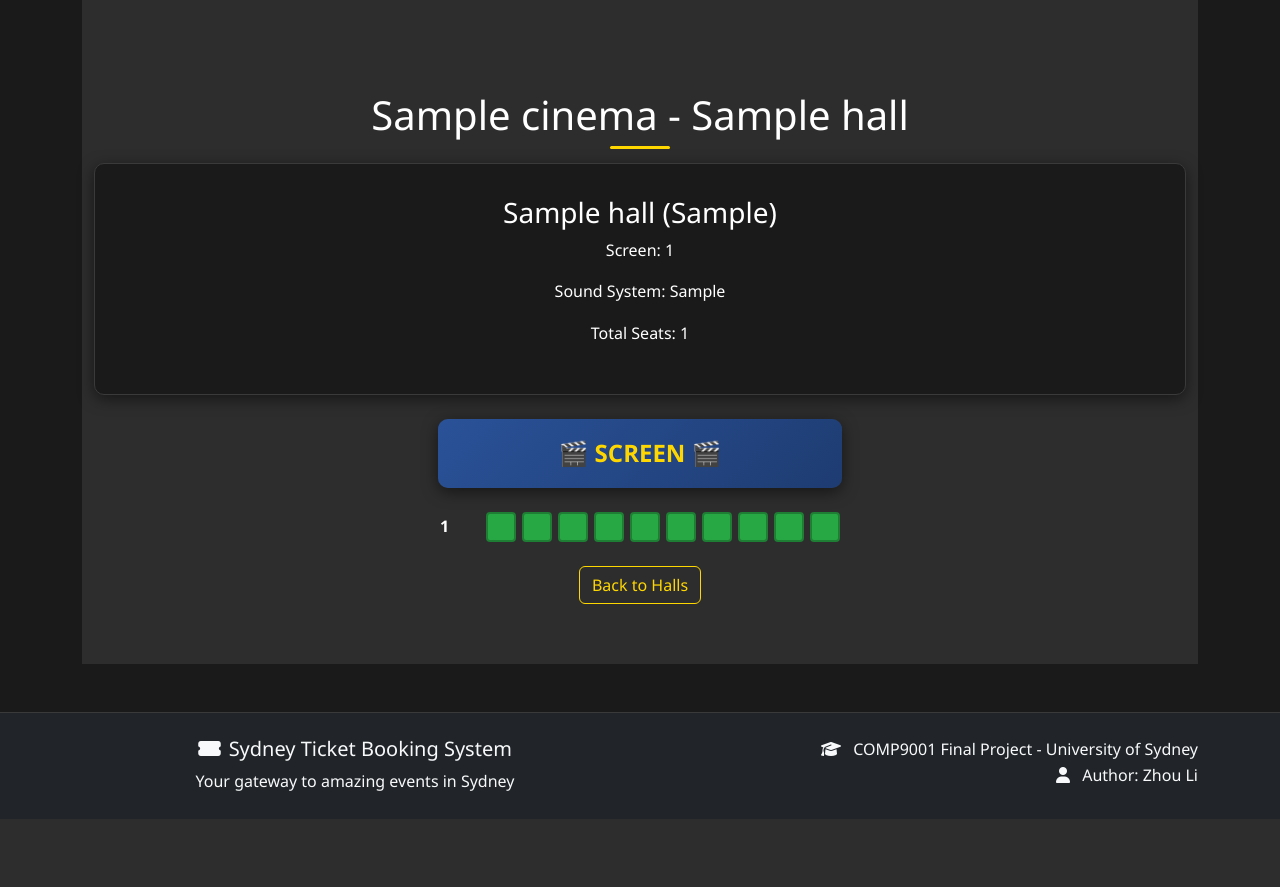
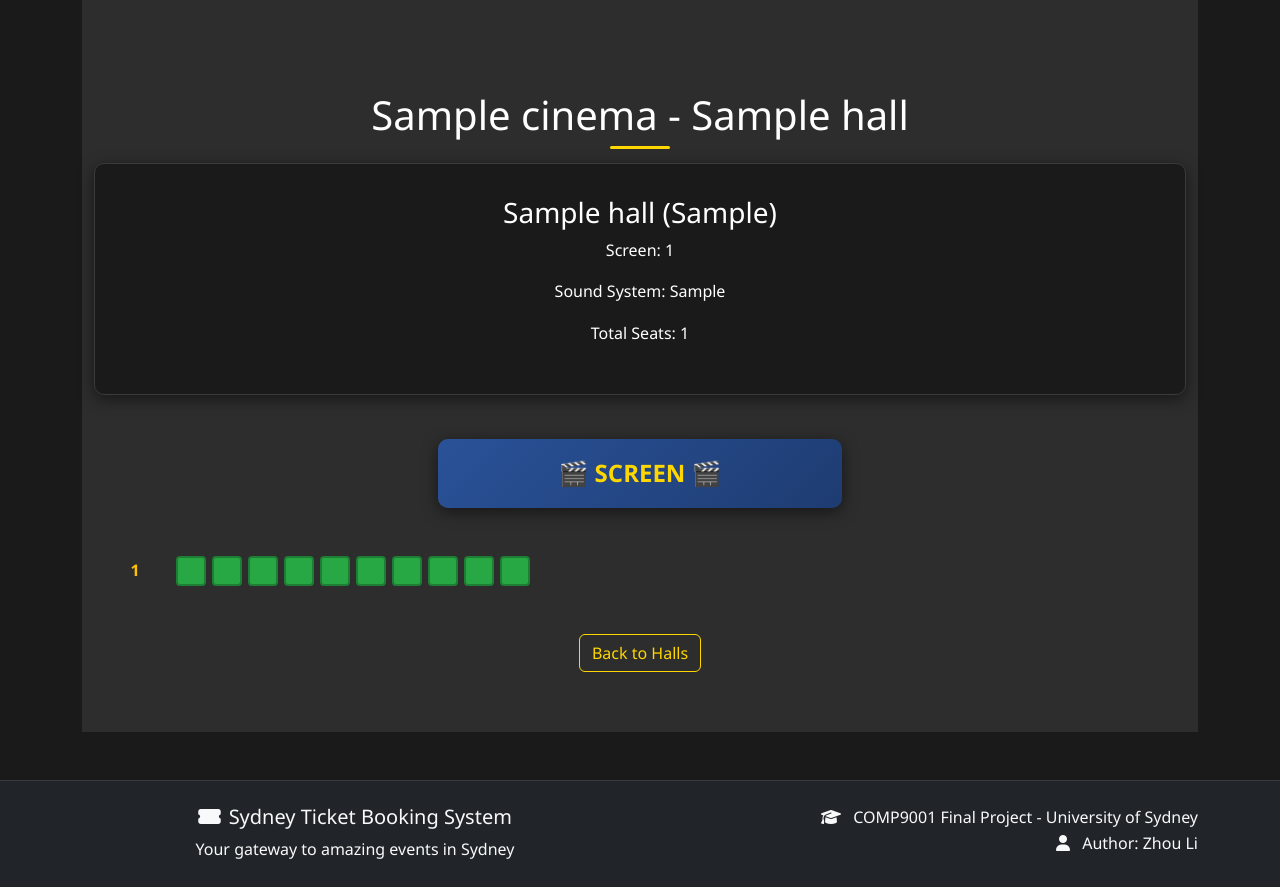
Before and after one commit to Sumile-leo/Sydney-Cinema-Booking-System, a Flask app: template web/templates/hall_detail.html in a window 1280 px wide. Shown: the part 83-970 px from the top of the page. Before the commit the page ends 874 px from the top, so only its background shows below. Run offline with Flask 3, Linux system fonts and the light colour scheme; the template is opened without the code that fills it: most values are stand-ins (such as "Sample title", 1, 10 or a date in 2020).

Commit message:
Apply single scrollbar layout to halls detail page

```diff
--- a/web/templates/hall_detail.html
+++ b/web/templates/hall_detail.html
@@ -87,8 +87,14 @@
 }
 
 .seat-map-container {
-    max-width: 900px;
+    max-width: 1200px;
     margin: 0 auto;
+    max-height: 70vh;
+    overflow-y: auto;
+}
+
+.seat-map {
+    padding: 1rem;
 }
 
 .seat-row {
@@ -98,15 +104,19 @@
 }
 
 .row-label {
-    min-width: 30px;
+    min-width: 50px;
     font-weight: bold;
-    color: var(--text-light);
+    color: #ffc107;
+    text-align: center;
+    flex-shrink: 0;
 }
 
 .seats-container {
     display: flex;
     gap: 6px;
-    flex-wrap: wrap;
+    flex-wrap: nowrap;
+    flex: 1;
+    min-width: 0;
 }
 
 .seat-box {
```
